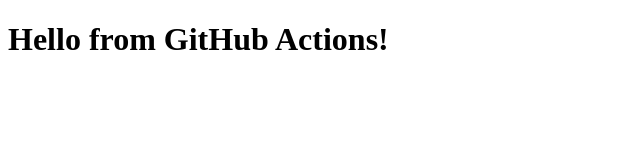
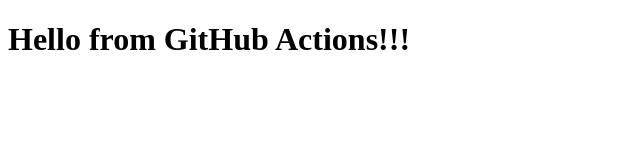
Before and after one commit to Petrunchik/github_actions, a plain HTML site: page index.html in a window 1280 px wide. Shown: the full height of the page, 0-640 px from the left. Drawn offline with Linux system fonts and the light colour scheme.

```diff
--- a/index.html
+++ b/index.html
@@ -6,6 +6,6 @@
     <title>GitHub Actions</title>
 </head>
 <body>
-    <h1>Hello from GitHub Actions!</h1>
+    <h1>Hello from GitHub Actions!!!</h1>
 </body>
 </html>
```
